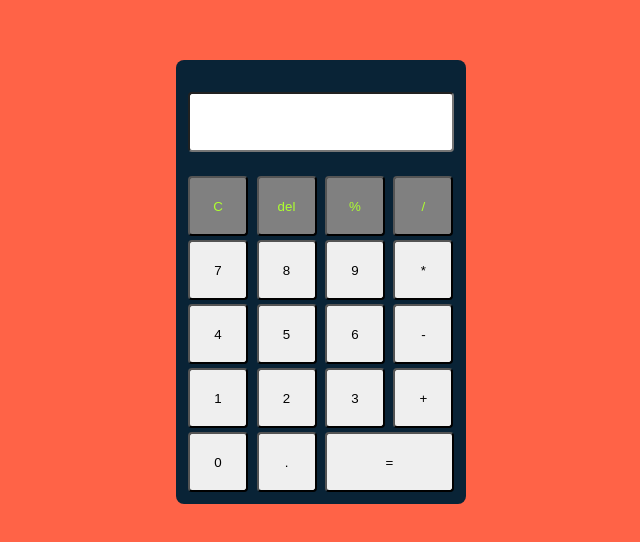
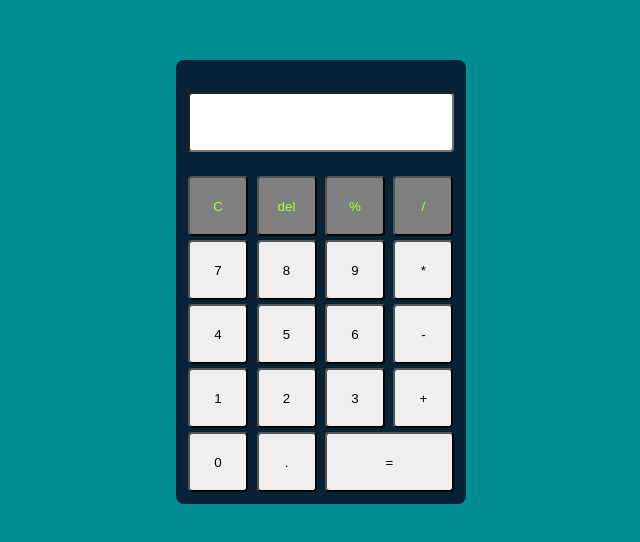
Before and after one commit to MahamudulHasanAbid/HTML_CSS_JS-projects-, a plain HTML site: page Calculator/index.html in a window 1280 px wide. Shown: the part 118-660 px from the top of the page, without its empty margins (319-959 px from the left). Drawn offline with Linux system fonts and the light colour scheme.

Commit message:
Calculator bgclr updated

```diff
--- a/Calculator/style.css
+++ b/Calculator/style.css
@@ -5,7 +5,7 @@
     font-family: 'poppins',sans-serif;
 }
 .container{
-    background-color: tomato;
+    background-color: rgb(0, 141, 146);
     height: 100vh;
     width: 100vw;
     display: flex;
```
